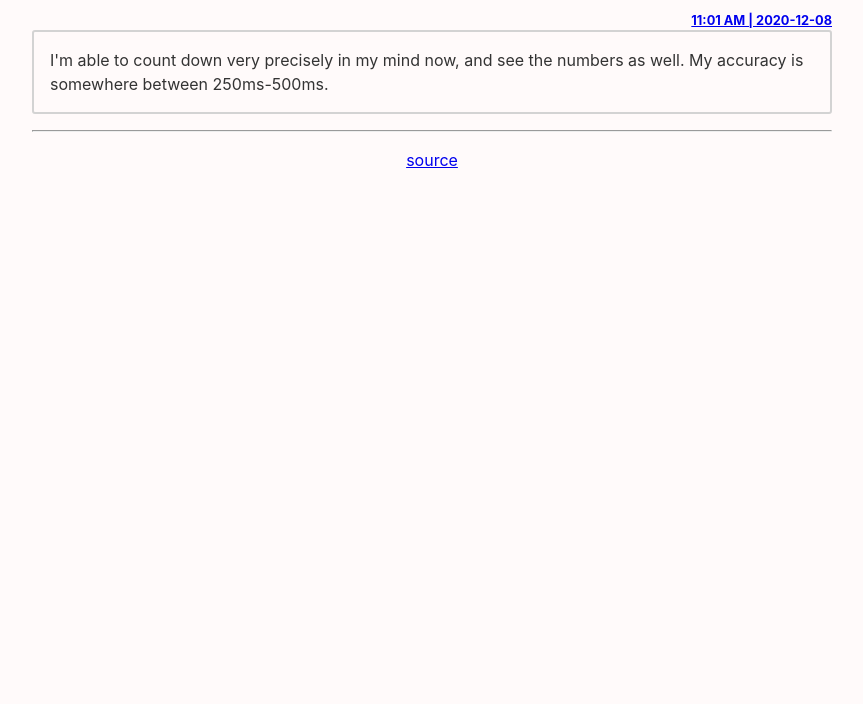
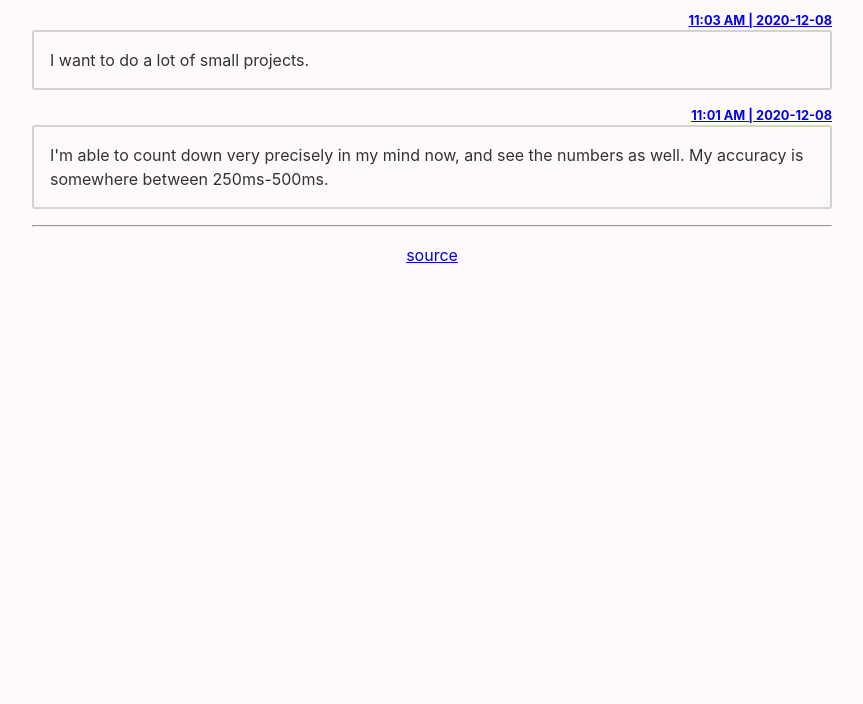
Before and after one commit to tristatelogic/thoughts, a plain HTML site: page index.html in a window 1280 px wide. Shown: the part 96-800 px from the top of the page, without its empty margins (208-1071 px from the left). Drawn offline with Linux system fonts and the light colour scheme; a script that the page names is missing; a small style sheet from the web is missing.

Commit message:
update thoughts

```diff
--- a/index.html
+++ b/index.html
@@ -106,6 +106,11 @@ div.thought {
 <h1>thoughts</h1>
 
 <!-- Your thoughts start here -->
+<section class="thought"><div class="thought-date"><a class="thought-date" id="246675393832" href="#246675393832">
+11:03 AM | 2020-12-08</a></div><div class="thought">
+I want to do a lot of small projects.
+</div></section>
+
 <section class="thought"><div class="thought-date"><a class="thought-date" id="106631518832" href="#106631518832">
 11:01 AM | 2020-12-08</a></div><div class="thought">
 I'm able to count down very precisely in my mind now, and see the numbers as well. My accuracy is somewhere between 250ms-500ms.
```
Also changed, not shown: thoughts.html (+5 -0 lines), .rawthoughts.html.
